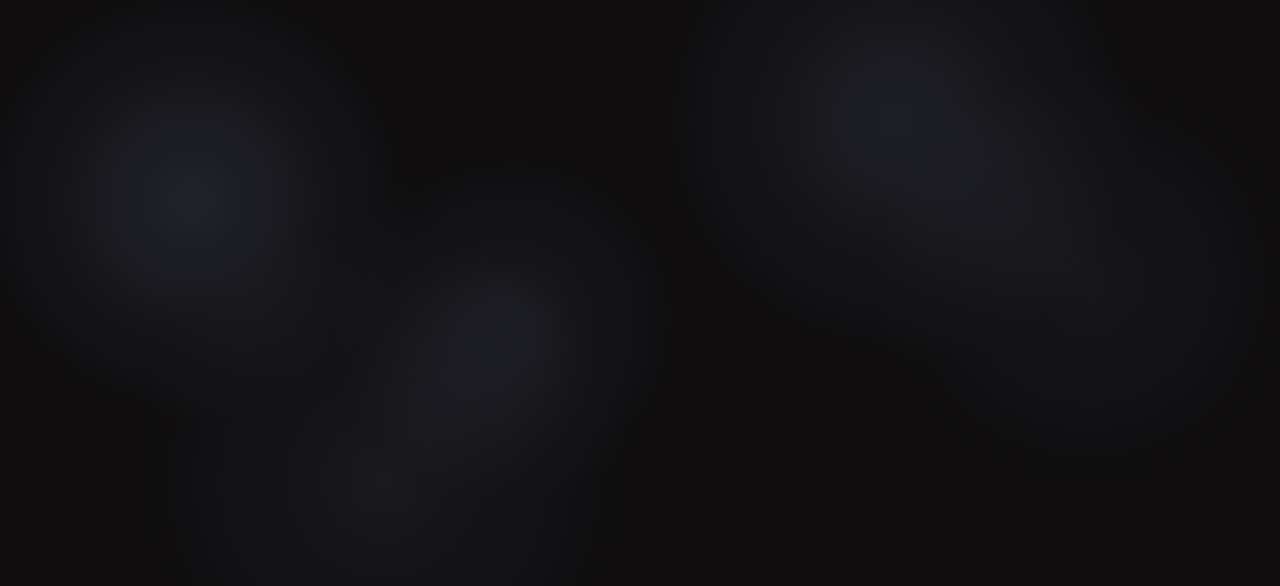
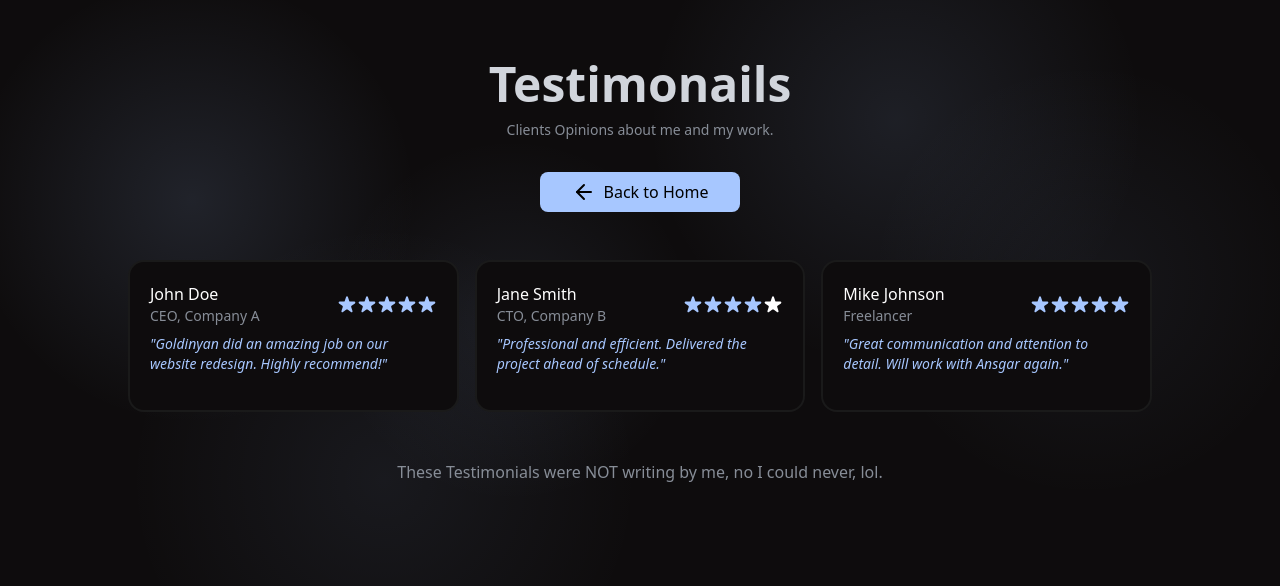
Before and after one commit to Goldinyan/MyPortfolio, a Next.js app: page /testimonials in a window 1280 px wide. Shown: the top 586 px of the page. Built offline with nearby package versions, Linux system fonts and the light colour scheme.

Commit message:
ui changes

```diff
--- a/src/app/globals.css
+++ b/src/app/globals.css
@@ -76,7 +76,7 @@ html, body {
 .scrolling-container,
 .scrolling-container-reverse {
   display: flex;
-  gap: 2rem;
+  gap: 1rem;
   width: max-content;
   transition: animation-play-state 0.2s ease;
   will-change: transform;
--- a/src/app/page.tsx
+++ b/src/app/page.tsx
@@ -10,7 +10,7 @@ import Testimonials from "./testimonials";
 export default function Home() {
   return (
     <div className="w-full min-h-screen bg-bg-black overflow-x-hidden">
-      <div className="grid grid-cols-1  l:grid-cols-2 xl:grid-cols-3 p-4 mx-10">
+      <div className="grid grid-cols-1  l:grid-cols-2 xl:grid-cols-3 p-4 mx-[2%]">
         <div>
           <div className="p-2 rounded-2xl">
             <Profile />
--- a/src/app/profile.tsx
+++ b/src/app/profile.tsx
@@ -33,7 +33,7 @@ export default function Profile() {
           className="h-25 rounded-2xl ml-[5%] mt-5 object-cover"
         />
         <div className="flex flex-col">
-          <p className="text-3xl text-text-secondary">Goldinyan</p>
+          <p className="text-2xl font-bold text-text-secondary">Goldinyan</p>
           <p className="text-white break-normal w-40 sm:w-60 text-xl-plus">
             I'm a{" "}
             <span className="text-text-secondary">Full Stack Developer</span>
@@ -45,7 +45,7 @@ export default function Profile() {
         {traits.map(({ text, icon: Icon }, index) => (
           <div
             key={index}
-            className="flex items-center hover:scale-110  transition-transform bg-island-bg pr-4 gap-0.5 mx-1 p-1 rounded-[10]"
+            className="flex items-center hover:scale-110 w-full sm:w-auto  transition-transform bg-island-bg pr-4 gap-0.5 mx-1 p-1 rounded-[10]"
           >
             <Icon className=" h-4 text-accent text-text-secondary" />
             <p className="text-gray-400 ">{text}</p>
@@ -53,11 +53,11 @@ export default function Profile() {
         ))}
       </div>
       <div className="w-full pb-4 mx-auto mt-5 items-center justify-center flex gap-5">
-        <div className="w-[42.5%] h-10 hover:brightness-90 hover:scale-105 transition-transform cursor-pointer items-center rounded-2xl  gap-3 justify-center flex bg-text-secondary">
+        <div className="w-[42.5%] h-10 hover:brightness-90 hover:scale-105 transition-transform cursor-pointer items-center rounded-2xl  gap-1 justify-center flex bg-text-secondary">
           <Mail className="h-5 " />
           <p>Hire me</p>
         </div>
-        <div className="w-[42.5%] h-10 items-center hover:brightness-90 hover:scale-105 transition-transform cursor-pointer rounded-2xl  gap-3 justify-center flex bg-custom-gray">
+        <div className="w-[42.5%] h-10 items-center hover:brightness-90  hover:scale-105 transition-transform cursor-pointer rounded-2xl  gap-1 justify-center flex bg-custom-gray">
           <Github className="h-5 text-white" />
           <p className="text-white">Github</p>
         </div>
--- a/src/app/testimonials/page.tsx
+++ b/src/app/testimonials/page.tsx
@@ -6,13 +6,81 @@ import { ArrowLeft, Check } from "lucide-react";
 import { testimonials } from "../testimonials";
 
 export default function Home() {
+  const router = useRouter();
+
   return (
     <>
       <div className="w-full min-h-screen bg-bg-black overflow-x-hidden bg-top-splash">
+        <div className="flex-col items-center justify-center">
+          <div className="flex flex-col items-center justify-center">
+            <p className="text-3xl lg:text-5xl pt-15 font-semibold text-gray-300">
+              Testimonails
+            </p>
+            <p className="font-regular text-sm pt-3 text-center text-text-primary">
+              Clients Opinions about me and my work.
+            </p>
+          </div>
+          <div
+            onClick={() => router.push("/")}
+            className="flex flex-row gap-2 items-center justify-center text-black bg-text-secondary w-50 mt-8 mx-auto  px-3 py-2 font-medium rounded-lg "
+          >
+            <ArrowLeft />
+            <p>Back to Home</p>
+          </div>
+          <div className="grid grid-cols-1 md:grid-cols-2 l:grid-cols-3 pt-10 md:mx-20 l:mx-30 xl:w-[60%] xl:mx-auto">
+            {testimonials.map((testimonial, index) => (
+              <div
+                key={index}
+                className="flex flex-col p-5 mx-2 my-2 bg-bg-black rounded-2xl border-2 border-border-bg hover:scale-105 transition-transform"
+              >
+                <div className="mt-auto flex flex-row justify-between items-center">
+                  <div className="flex-col">
+                    <p className="text-white font-medium">{testimonial.name}</p>
+                    <p className="text-text-primary text-sm">
+                      {testimonial.role}
+                    </p>
+                  </div>
 
-        {testimonials.map((test) => (
-          <div key={test.name}></div>
-        ))}
+                  <div className="flex">
+                    {Array.from({ length: testimonial.star }).map((_, i) => (
+                      <svg
+                        key={i}
+                        xmlns="http://www.w3.org/2000/svg"
+                        viewBox="0 0 20 20"
+                        fill="currentColor"
+                        className="w-5 h-5 text-text-secondary"
+                      >
+                        <path d="M9.049 2.927c.3-.921 1.603-.921 1.902 0l1.286 3.967a1 1 0 00.95.69h4.178c.969 0 1.371 1.24.588 1.81l-3.385 2.46a1 1 0 00-.364 1.118l1.287 3.966c.3.922-.755 1.688-1.54 1.118l-3.385-2.46a1 1 0 00-1.176 0l-3.385 2.46c-.785.57-1.84-.196-1.54-1.118l1.287-3.966a1 1 0 00-.364-1.118L2.045 9.394c-.783-.57-.38-1.81.588-1.81h4.178a1 1 0 00.95-.69l1.286-3.967z" />
+                      </svg>
+                    ))}
+                    {Array.from({ length: 5 - testimonial.star }).map(
+                      (_, i) => (
+                        <svg
+                          key={i}
+                          xmlns="http://www.w3.org/2000/svg"
+                          viewBox="0 0 20 20"
+                          fill="currentColor"
+                          className="w-5 h-5 text-white"
+                        >
+                          <path d="M9.049 2.927c.3-.921 1.603-.921 1.902 0l1.286 3.967a1 1 0 00.95.69h4.178c.969 0 1.371 1.24.588 1.81l-3.385 2.46a1 1 0 00-.364 1.118l1.287 3.966c.3.922-.755 1.688-1.54 1.118l-3.385-2.46a1 1 0 00-1.176 0l-3.385 2.46c-.785.57-1.84-.196-1.54-1.118l1.287-3.966a1 1 0 00-.364-1.118L2.045 9.394c-.783-.57-.38-1.81.588-1.81h4.178a1 1 0 00.95-.69l1.286-3.967z" />
+                        </svg>
+                      )
+                    )}
+                  </div>
+                </div>
+
+                <p className="text-text-secondary text-sm italic mb-4 pt-2">
+                  "{testimonial.feedback}"
+                </p>
+              </div>
+            ))}
+          </div>
+          <div className="w-[70%] mx-auto pt-10">
+                      <p className="text-text-primary font-extralight text-center  ">These Testimonials were NOT writing by me, no I could never, lol. </p>
+
+          </div>
+        </div>
+
       </div>
     </>
   );
```
